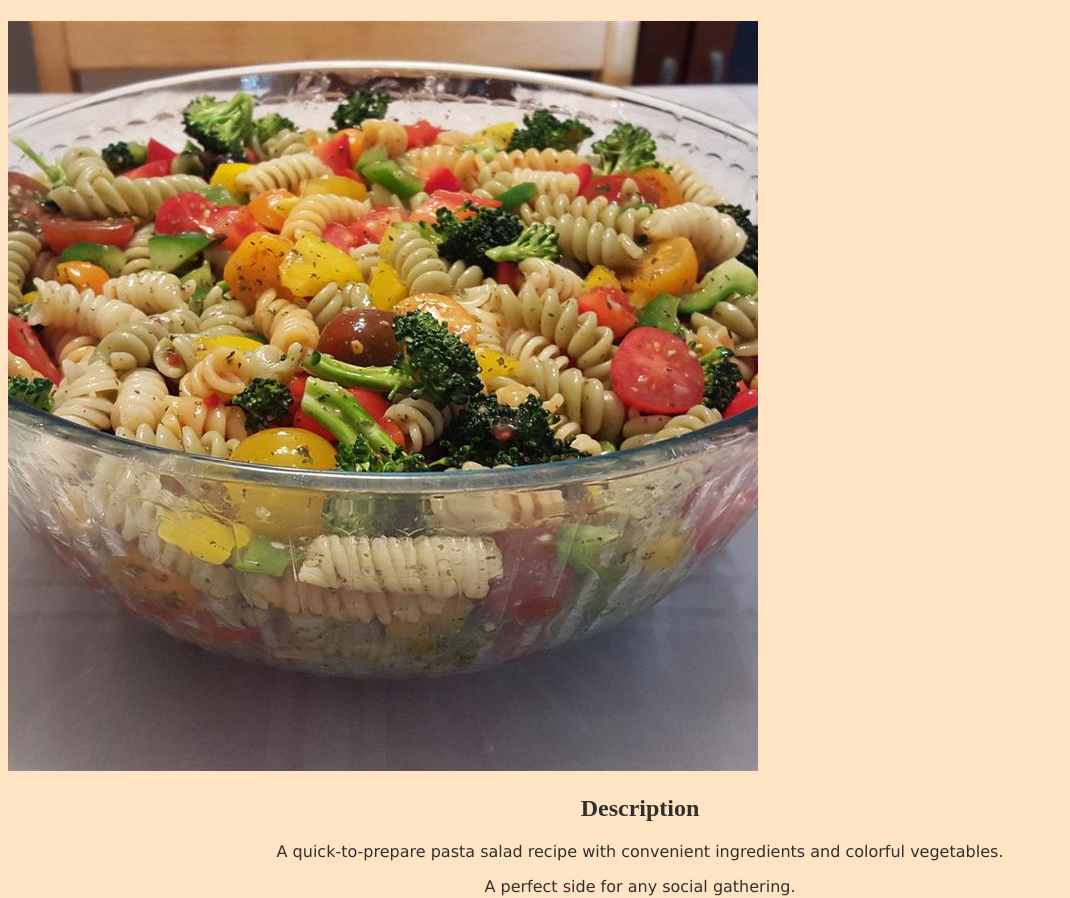
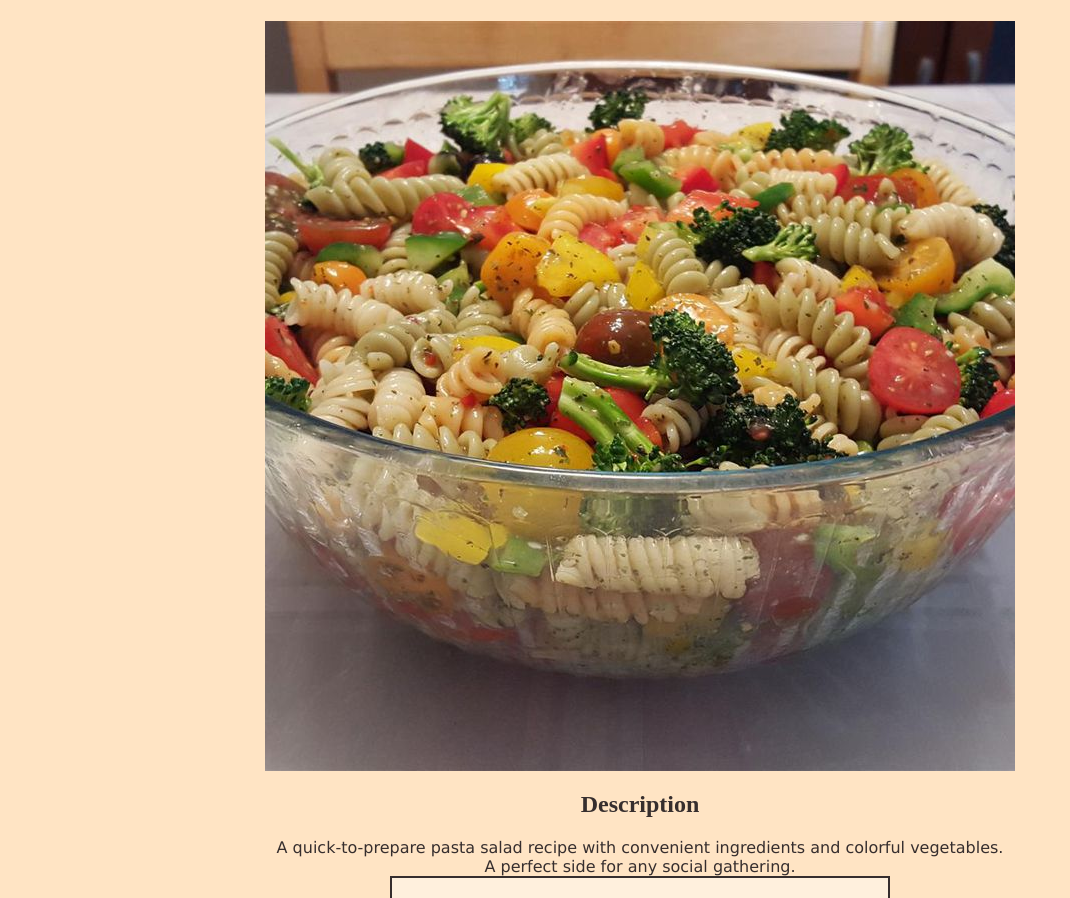
Before and after one commit to thelastsunrise/odin-recipes, a plain HTML site: page recipes/pasta-salad.html in a window 1280 px wide. Shown: the part 59-957 px from the top of the page, without its empty margins (0-1070 px from the left). Drawn offline with Linux system fonts and the light colour scheme.

Commit message:
Fix image alignment

```diff
--- a/css/style.css
+++ b/css/style.css
@@ -13,8 +13,10 @@ h1, h2 {
     text-align: center;
 }
 
-p, div {
+p, div, img {
+    display: block;
     text-align: center;
+    margin: auto;
 }
 
 a {
```
